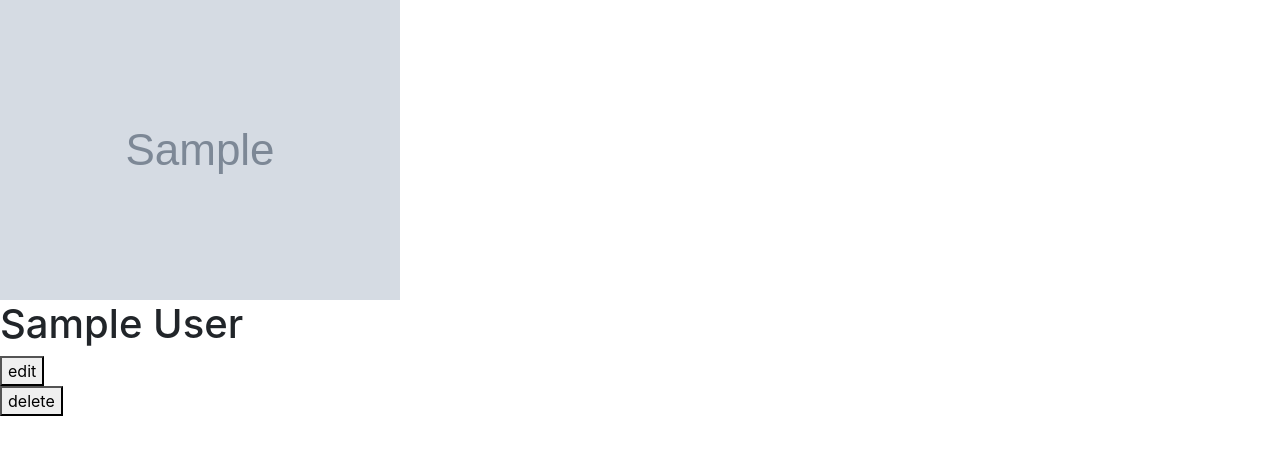
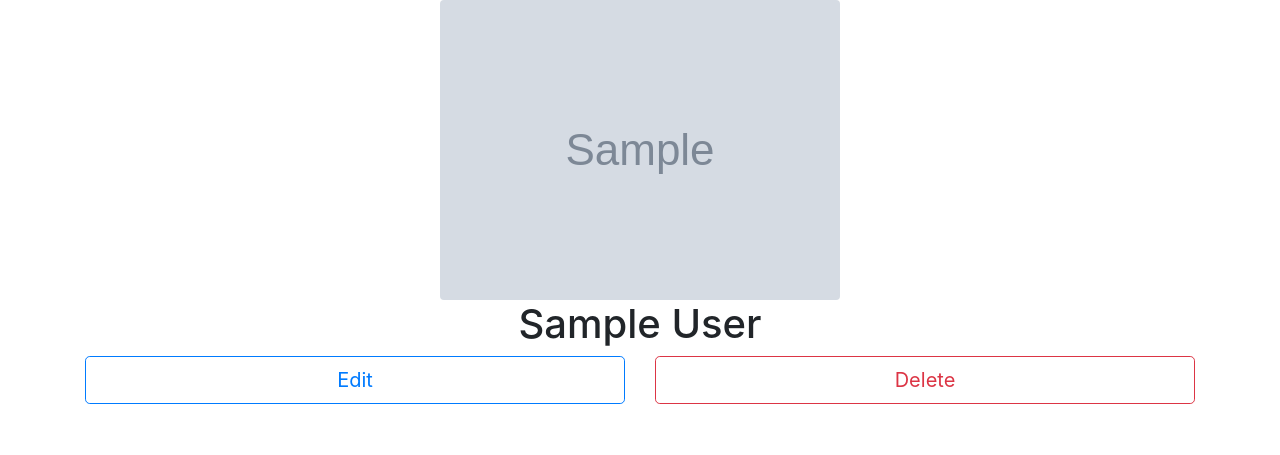
Before and after one commit to Eduardo-Zagalsky/Blogly, a Flask app: page /users/1 in a window 1280 px wide. Shown: the top 455 px of the page. Run offline with Flask 2, Linux system fonts and the light colour scheme; tables that the repository leaves empty hold one stand-in row (values such as "Sample post"); grey boxes marked "Sample" are stand-in pictures.

Commit message:
added the bootstrap classes to organize and style

```diff
--- a/templates/detail.html
+++ b/templates/detail.html
@@ -1,12 +1,29 @@
 {% extends 'base.html' %}
 {% block title %}User Detail{% endblock %}
 {% block content %}
-<img src="{{user. image_url}}" alt="{{user.first_name}} {{user.last_name}}">
-<h1>{{user.first_name}} {{user.last_name}}</h1>
-<form action="/users/{{user.id}}/edit">
-    <button name="edit">edit</button>
-</form>
-<form action="/users/{{user.id}}/delete" method="POST">
-    <button name="delete">delete</button>
-</form>
+<div class="container">
+    <div class="row">
+        <div class="col text-center">
+            <img src="{{user. image_url}}" class="rounded" alt="{{user.first_name}} {{user.last_name}}">
+        </div>
+    </div>
+    <div class="row">
+        <div class="col text-center">
+            <h1>{{user.first_name}} {{user.last_name}}</h1>
+        </div>
+    </div>
+    <div class="row">
+        <div class="col text-center">
+            <form action="/users/{{user.id}}/edit">
+                <button class="btn btn-outline-primary btn-lg btn-block">Edit</button>
+            </form>
+        </div>
+        <div class="col text-center">
+            <form action="/users/{{user.id}}/delete" method="POST">
+                <button class="btn btn-outline-danger btn-lg btn-block">Delete</button>
+            </form>
+        </div>
+    </div>
+</div>
+
 {% endblock %}
```
